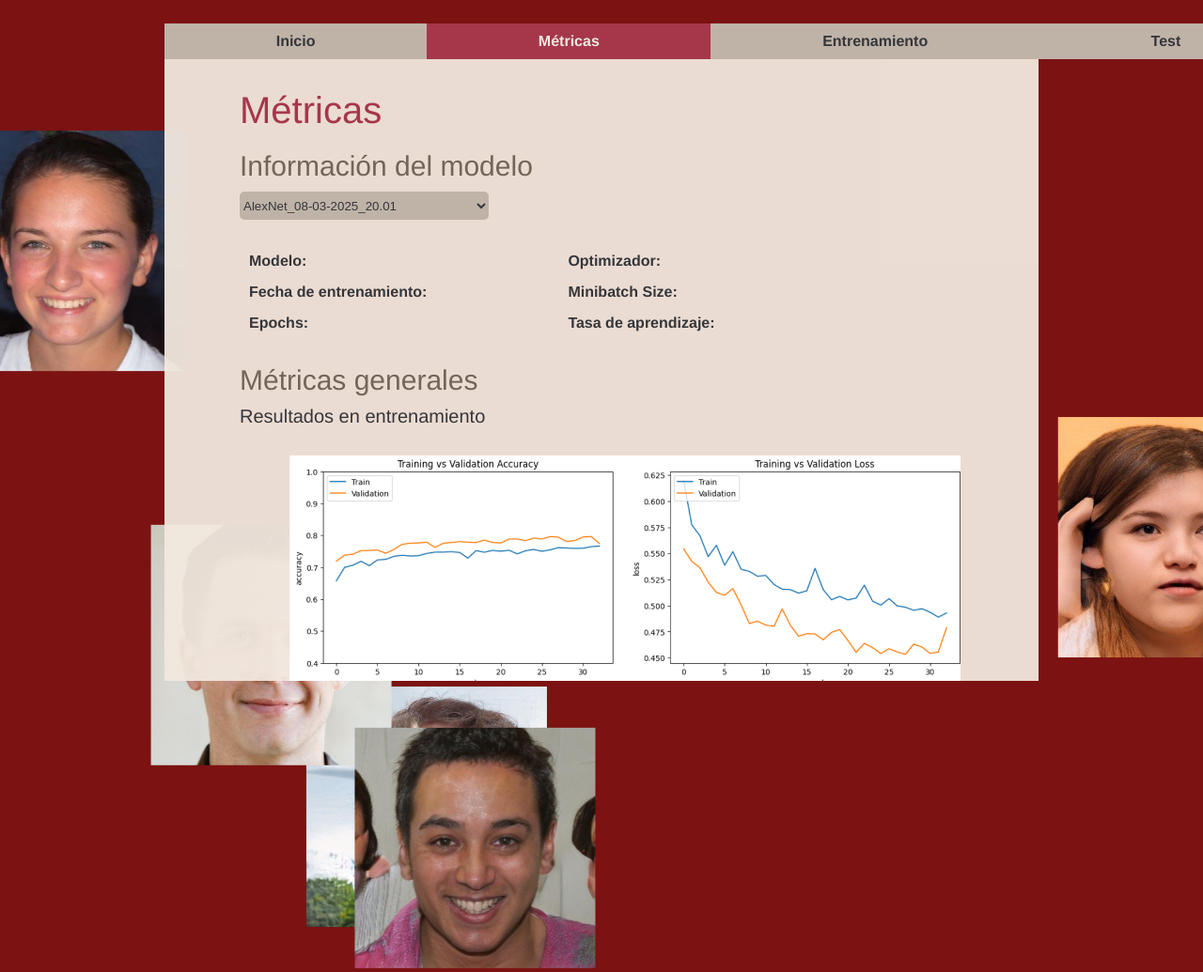
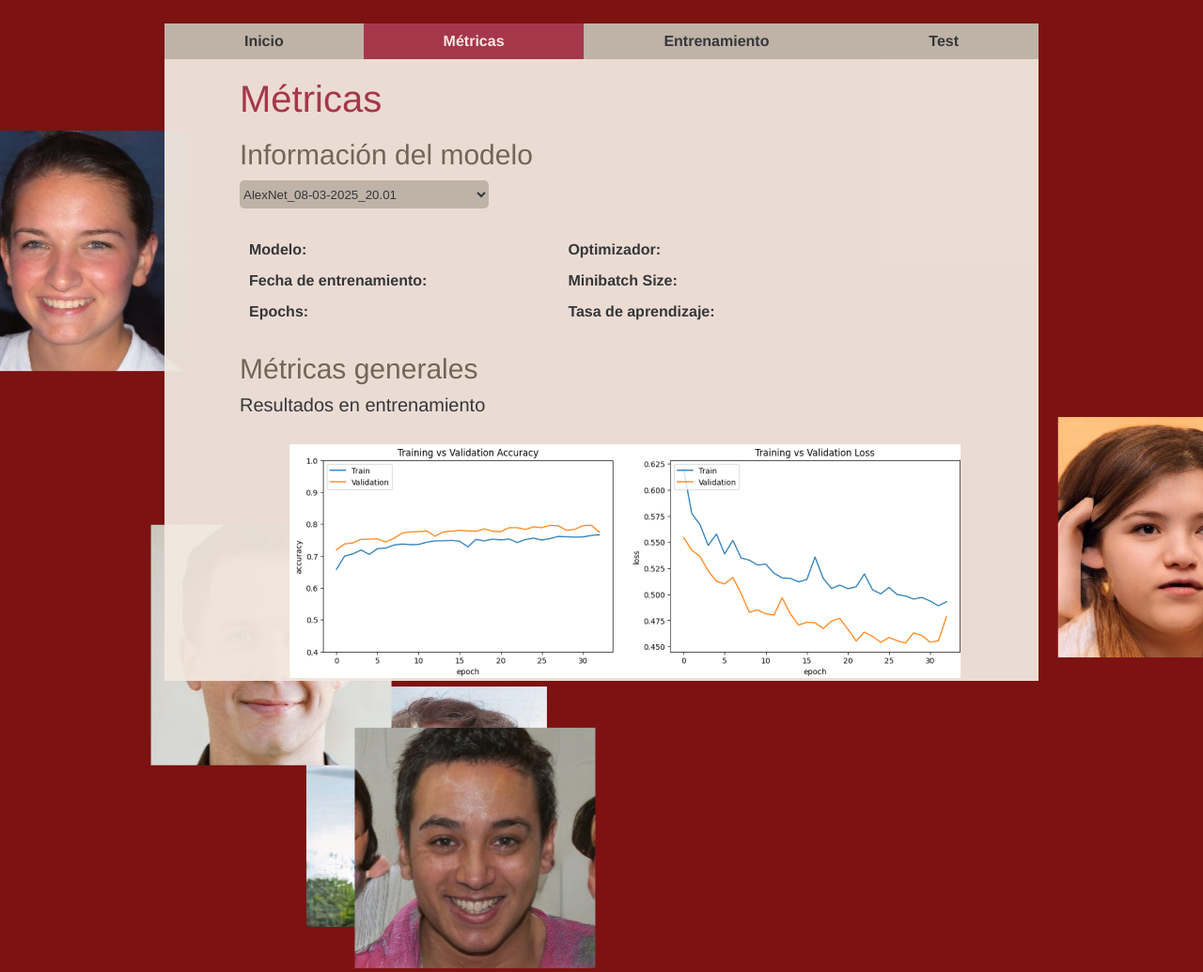
Before and after one commit to 4ndrees/TFG, a website: page PROYECTO/public/metrics.html in a window 1280 px wide. Shown: the top 1035 px of the page at 94% size. Drawn offline with Linux system fonts and the light colour scheme.

Commit message:
change style.css and add main tag to html

```diff
--- a/PROYECTO/public/metrics.html
+++ b/PROYECTO/public/metrics.html
@@ -25,6 +25,7 @@
             <li><a href="./train.html">Entrenamiento</a></li>
             <li><a href="./test.html">Test</a></li>
         </ul>
+        <main>
             <h1 class="titulo-seccion">Métricas</h1>
             <h2 class="subtitulo">Información del modelo</h2>
             <section id="informacion-modelo">
@@ -82,6 +83,7 @@
                     <a href="./index.html"><button class="custom-btn btn">Volver a inicio</button></a>
                 </div>
             </section>
+        </main>
     </article>
     <script>
         document.addEventListener("DOMContentLoaded", () => {
--- a/PROYECTO/public/styles/style.css
+++ b/PROYECTO/public/styles/style.css
@@ -29,7 +29,7 @@ p{
 }
 
 ul{
-    width: 1200px;
+    width: 100%;
     background-color: rgba(191, 179, 168, 1);
     list-style-type: none;
     margin: 0;
@@ -39,9 +39,9 @@ ul{
     justify-content: center;
     flex-wrap: wrap;
 
-    position: fixed;
-    top: 25px;
-    left: 175px;
+    position: sticky;
+    top: 0;
+    left: 0;
 }
 
 ul li{
@@ -161,13 +161,15 @@ h3{
     height: 700px;
     width: 1200px;
     margin: 25px 175px;
-    padding-top: 50px;
-    padding-left: 50px;
     min-width: 200px;
     overflow-y: auto;
     overflow-x: hidden;
     scrollbar-width: none;
     box-sizing: border-box;
+}
+
+main {
+    padding-left: 50px;
 }
 
 #pantalla-index{
```
Also changed, not shown: PROYECTO/public/results.html (+2 -0 lines), PROYECTO/public/test.html (+2 -0 lines), PROYECTO/public/train.html (+2 -0 lines). Lines whose indentation alone changed are shown as unchanged.
